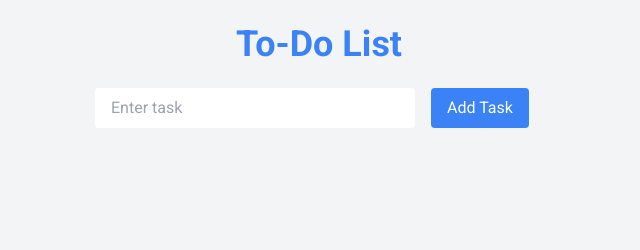
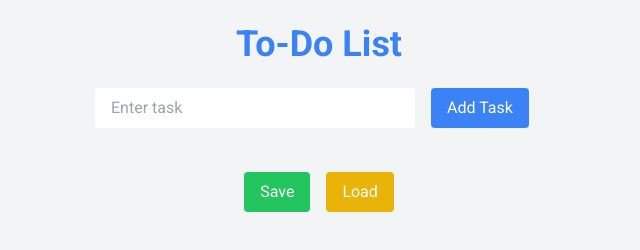
Before and after one commit to fralcy/To-Do-List, a plain HTML site: page index.html in a window 1280 px wide. Shown: the whole page, without its empty margins (321-961 px from the left). Drawn offline with nearby package versions, Linux system fonts and the light colour scheme.

Commit message:
add save/load feature

```diff
--- a/index.html
+++ b/index.html
@@ -24,8 +24,16 @@
     </div>
     <!-- Task list -->
     <div class="w-full">
-      <ul id="taskList" class="space-y-4">
+      <ul id="taskList" class="space-y-4 w-full">
       </ul>
+    </div>
+    <!-- Footer -->
+    <div class="flex md:flex-row items-stretch items-center justify-center space-y-4 md:space-y-0 md:space-x-4 mb-6 mt-5 w-full md:max-w-md">
+      <button class="bg-green-500 hover:bg-green-600 active:bg-blue-700 text-white dark:text-gray-200 px-4 py-2 rounded w-1/2 md:w-auto" onclick="saveTasks()">
+        Save
+      </button>
+      <button class="bg-yellow-500 hover:bg-yellow-600 active:bg-blue-700 text-white dark:text-gray-200 px-4 py-2 rounded w-1/2 md:w-auto" onclick="loadTasks()">
+        Load
     </div>
   </div>
 </body>
--- a/script.js
+++ b/script.js
@@ -39,8 +39,6 @@ function addTask()
 
     // Clear the input field after adding the task
     taskInput.value = "";
-    // After adding the task, save the updated list to a text file
-    saveTasksToFile();
   } else {
     // Alert the user if the task input is empty
     alert("Please enter a task!");
@@ -56,3 +54,75 @@ function enterTask(event) {
     addTask();
   }
 }
+function saveTasks() {
+  console.log("Saving tasks...");
+  // Get all list items
+  var listItems = document.querySelectorAll("li");
+
+  // Initialize an array to hold the items' data
+  var itemsData = [];
+
+  // Iterate over each list item
+  listItems.forEach(function (item) {
+    // Extract state and name information
+    var state = item.querySelector("input[type='checkbox']").checked ? "checked" : "unchecked";
+    var name = item.querySelector("p").textContent;
+
+    // Push state and name to the itemsData array
+    itemsData.push({ state: state, name: name });
+  });
+  console.log(itemsData);
+  // Convert the itemsData array to a string and store it in local storage
+  localStorage.setItem("listItemsData", JSON.stringify(itemsData));
+}
+function loadTasks() {
+  // Get the saved tasks data from local storage
+  var savedTasks = localStorage.getItem("listItemsData");
+
+  // Check if there are saved tasks
+  if (savedTasks) {
+    // Parse the JSON string to convert it back to an array
+    var tasksArray = JSON.parse(savedTasks);
+
+    // Get the element where you want to display the tasks
+    var tasksContainer = document.querySelector("ul"); // Replace "tasks-container" with the ID of your tasks container
+
+    // Clear the existing tasks (if any)
+    tasksContainer.innerHTML = "";
+
+    // Iterate over the tasks array
+    tasksArray.forEach(function (task) {
+      // Create a list item element
+      var li = document.createElement("li");
+      li.className = "flex items-center justify-between gap-x-2 border border-gray-300 dark:border-slate-800 px-4 py-2 rounded";
+
+      // Create a checkbox element
+      var checkbox = document.createElement("input");
+      checkbox.type = "checkbox";
+      checkbox.className = "form-checkbox w-5 h-5 dark:bg-slate-800";
+      checkbox.checked = task.state === "checked"; // Set checkbox state based on saved state
+
+      // Create a span element for the task text
+      var p = document.createElement("p");
+      p.textContent = task.name;
+      p.className = "text-gray-800 dark:text-gray-200 text-pretty";
+
+      // Create a delete button
+      var deleteButton = document.createElement("button");
+      deleteButton.textContent = "Delete";
+      deleteButton.onclick = function () {
+        // Remove the parent list item when the delete button is clicked
+        this.parentNode.remove();
+      };
+      deleteButton.className = "bg-red-500 hover:bg-red-600 active:bg-red-700 text-white dark:text-gray-200 px-3 py-2 rounded";
+
+      // Append the checkbox, span, and delete button to the list item
+      li.appendChild(checkbox);
+      li.appendChild(p);
+      li.appendChild(deleteButton);
+
+      // Append the list item to the tasks container
+      tasksContainer.appendChild(li);
+    });
+  }
+}
```
